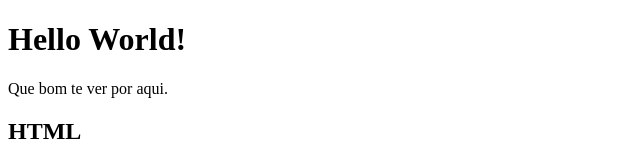
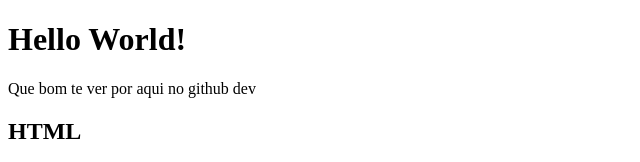
Before and after one commit to EdsonG02/ProgramacaoNE, a plain HTML site: page index.html in a window 1280 px wide. Shown: the top 162 px of the page, without its empty margins (0-640 px from the left). Drawn offline with Linux system fonts and the light colour scheme.

Commit message:
Update index.html

```diff
--- a/index.html
+++ b/index.html
@@ -8,7 +8,7 @@
 <body>
     <header>
         <h1>Hello World!</h1>
-        <p>Que bom te ver por aqui.</p>
+        <p>Que bom te ver por aqui no github dev</p>
 
 
 
```
